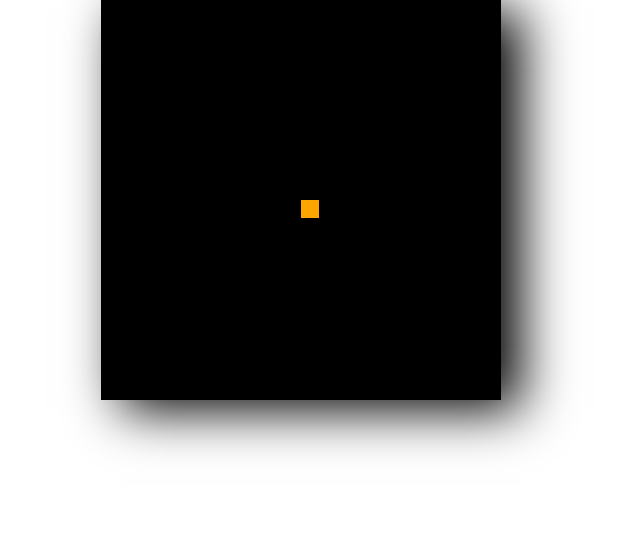
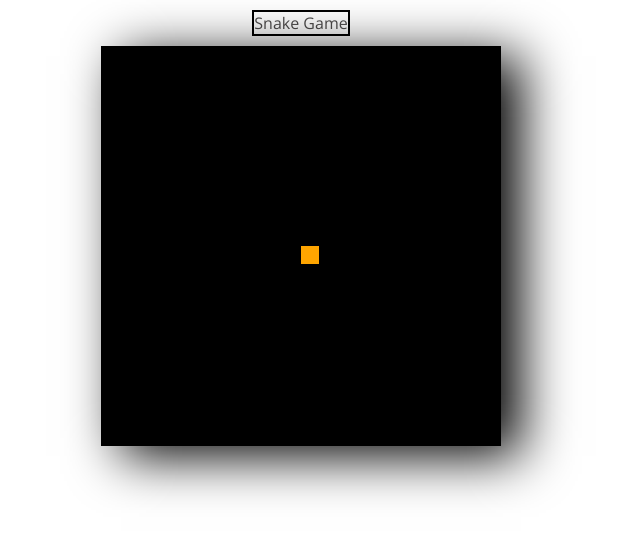
Before and after one commit to tuanphong05/GameJS, a website: page index.html in a window 1280 px wide. Shown: the whole page, without its empty margins (339-979 px from the left). Drawn offline with nearby package versions, Linux system fonts and the light colour scheme.

Commit message:
Second HTML commit

```diff
--- a/index.html
+++ b/index.html
@@ -8,6 +8,7 @@
     <title>Game JavaScript</title>
   </head>
   <body>
+    <div class="header">Snake Game</div>
     <canvas id="game" width="400" height="400" />
     <script src="script.js"></script>
   </body>
--- a/style.css
+++ b/style.css
@@ -16,6 +16,12 @@ body {
   align-items: center;
 }
 
+.header {
+  color: rgb(78, 76, 76);
+  margin: 10px 0;
+  border: 2px solid black;
+}
+
 canvas {
   box-shadow: black 20px 10px 50px;
 }
```
